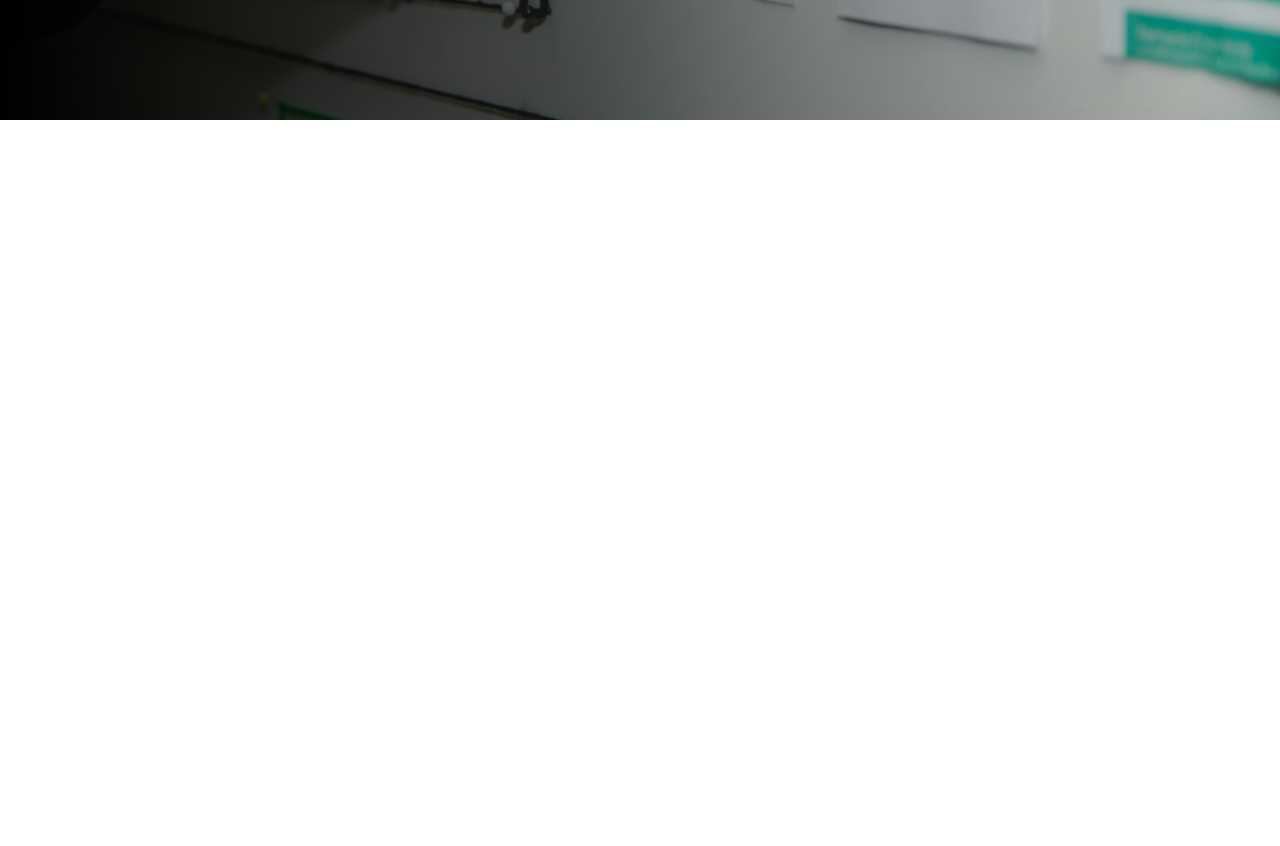
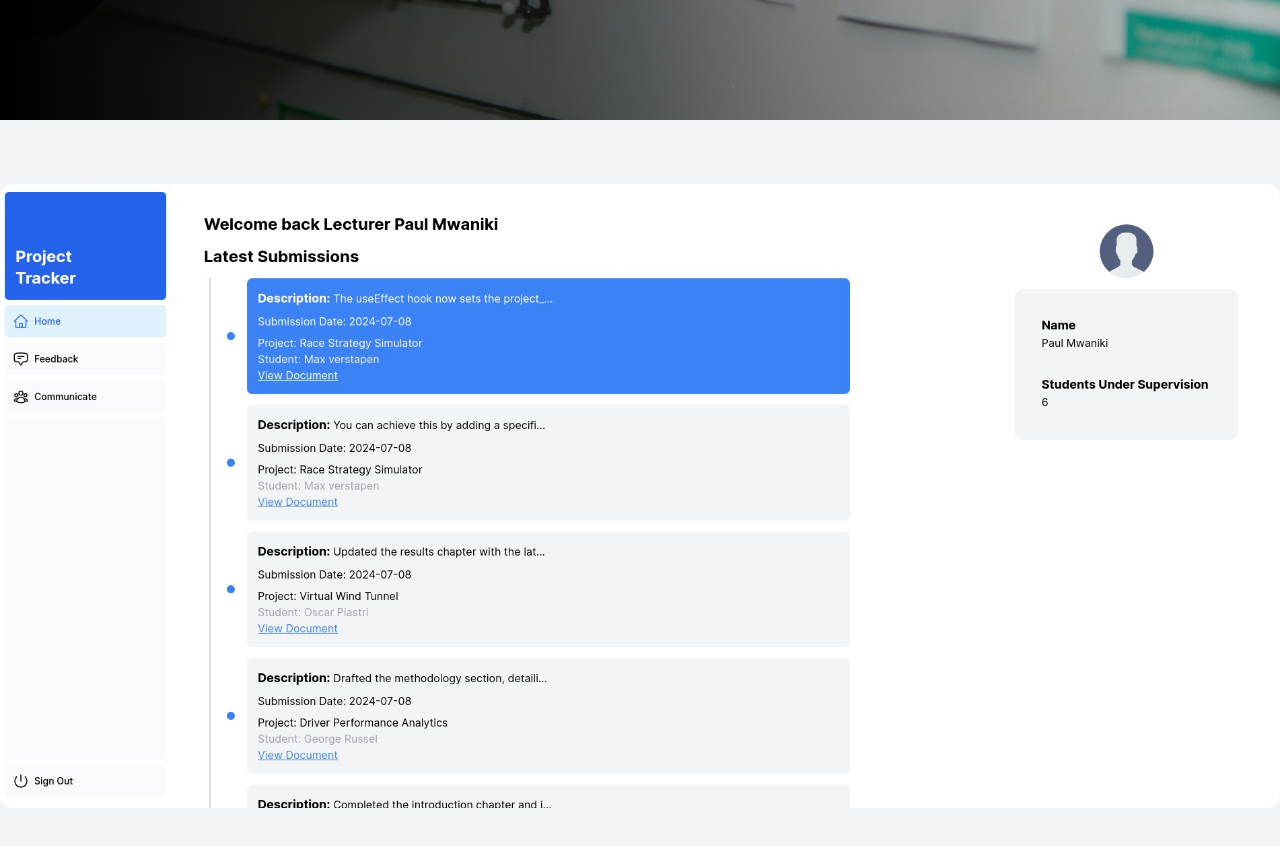
Before and after one commit to markmumba/project-tracker, a Next.js app in the folder frontend/: page / in a window 1280 px wide. Shown: the part 680-1526 px from the top of the page. Before the commit the page ends 800 px from the top, so only its background shows below. Built offline with nearby package versions, Linux system fonts and the light colour scheme.

Commit message:
tried some animation but did not work

```diff
--- /dev/null
+++ b/frontend/app/UI/homepage/about.tsx
@@ -0,0 +1,20 @@
+import Image from 'next/image';
+import screenshot from '/public/images/screenshot.jpg';
+
+
+function AboutSection() {
+    return (
+        <div className="flex flex-col items-center justify-center py-16 bg-gray-100 relative">
+            <div className="relative max-w-7xl overflow-hidden rounded-xl">
+                <Image
+                    src={screenshot}
+                    alt="Dashboard"
+                    className="w-full h-full rounded-xl object-cover"
+                />
+
+            </div>
+        </div>
+    );
+};
+
+export default AboutSection;
--- a/frontend/app/page.tsx
+++ b/frontend/app/page.tsx
@@ -1,15 +1,12 @@
 import { useEffect } from "react";
 import Hero from "./UI/homepage/hero";
-import { useAuthStatus } from "./shared/store";
+import AboutSection from "./UI/homepage/about";
 
-// create the homepage a hero section
 export default function Home() {
-
-
-
   return (
     <>
       <Hero />
+      <AboutSection />
     </>
 
   );
```
Also changed, not shown: frontend/public/images/screenshot.jpg (added).
